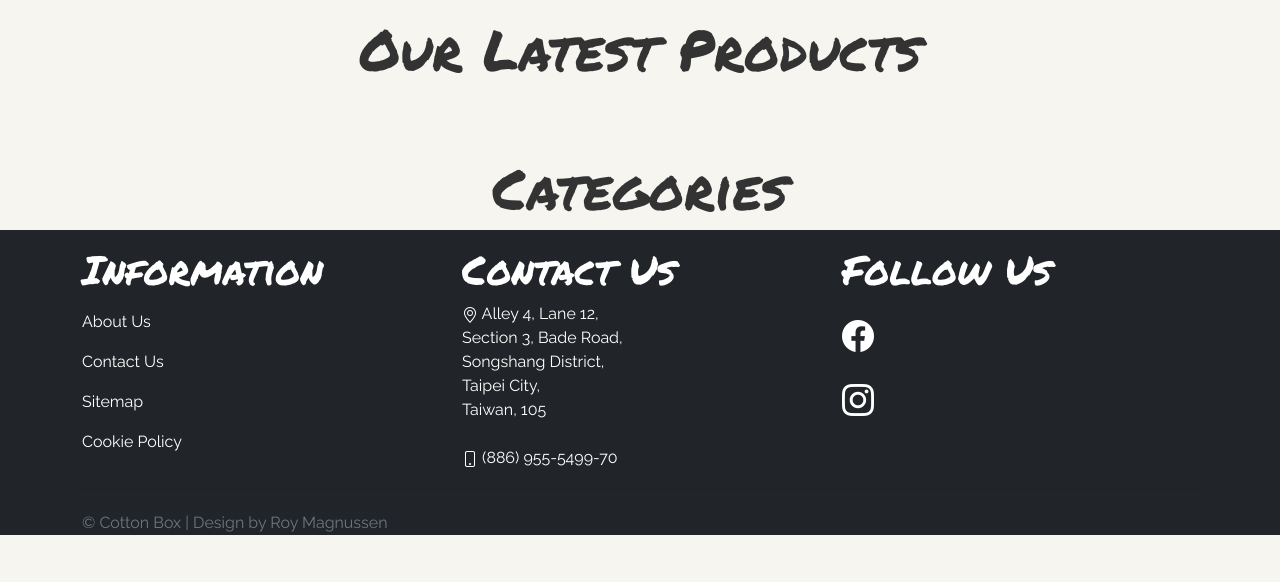
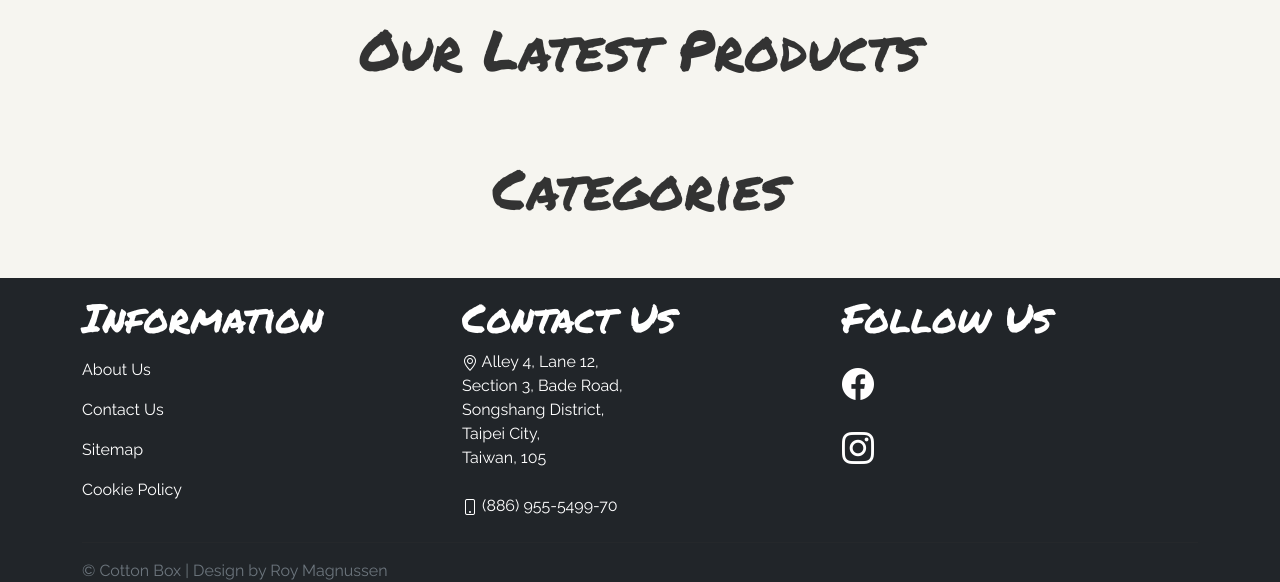
Before and after one commit to RoyMagnussen/CottonBox-Data-Centric, a Flask app: page / in a window 1280 px wide. Shown: the part 74-656 px from the top of the page. Run offline with Flask 2, Linux system fonts and the light colour scheme; data that the repository does not hold is empty; some libraries are stand-ins or nearby versions; some web fonts are replaced.

Commit message:
Added bottom padding.

```diff
--- a/templates/en_gb/index.html
+++ b/templates/en_gb/index.html
@@ -43,7 +43,7 @@
     </div>
 </div>
 <!-- Categories Section -->
-<div class="container pt-3 mt-5">
+<div class="container pt-3 mt-5 pb-5">
     <h1 class="display-4 section-heading text-center">Categories</h1>
     <div class="row justify-content-center">
         {% for category in context.categories %}
```
